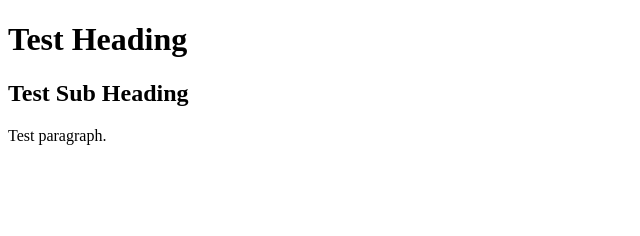
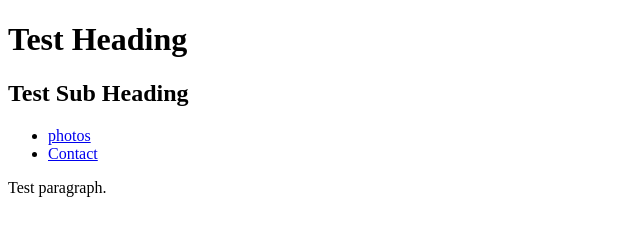
Before and after one commit to vrtkl1/wsd, a plain HTML site: page index.html in a window 1280 px wide. Shown: the whole page, without its empty margins (0-640 px from the left). Drawn offline with Linux system fonts and the light colour scheme.

Commit message:
added unordered list

```diff
--- a/index.html
+++ b/index.html
@@ -8,6 +8,10 @@
 <div id="wrapper">
 <h1>Test Heading</h1>
 <h2>Test Sub Heading</h2>
+<ul>
+	<li><a href="#">photos</a></li>
+	<li><a href="#">Contact</a></li>
+</ul>
 	<p>Test paragraph.</p>
 </div>
 </body>
```
